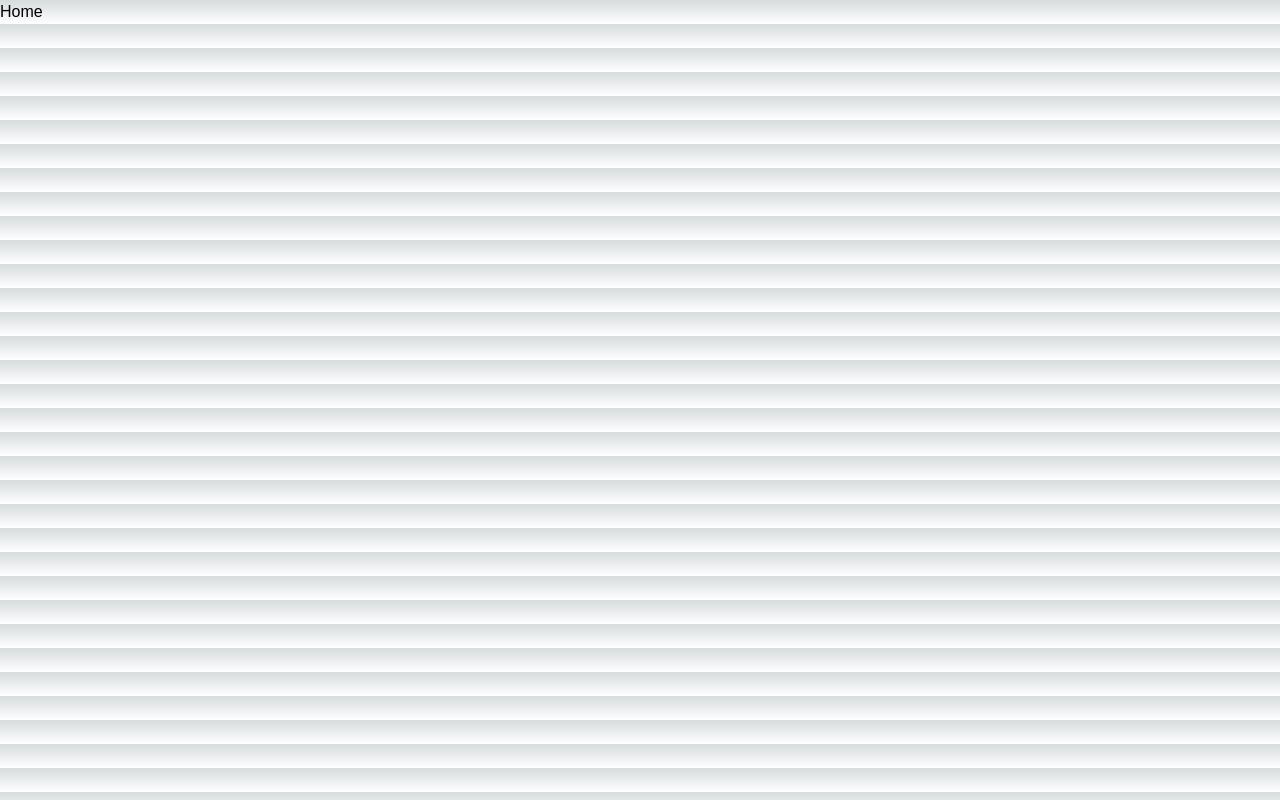
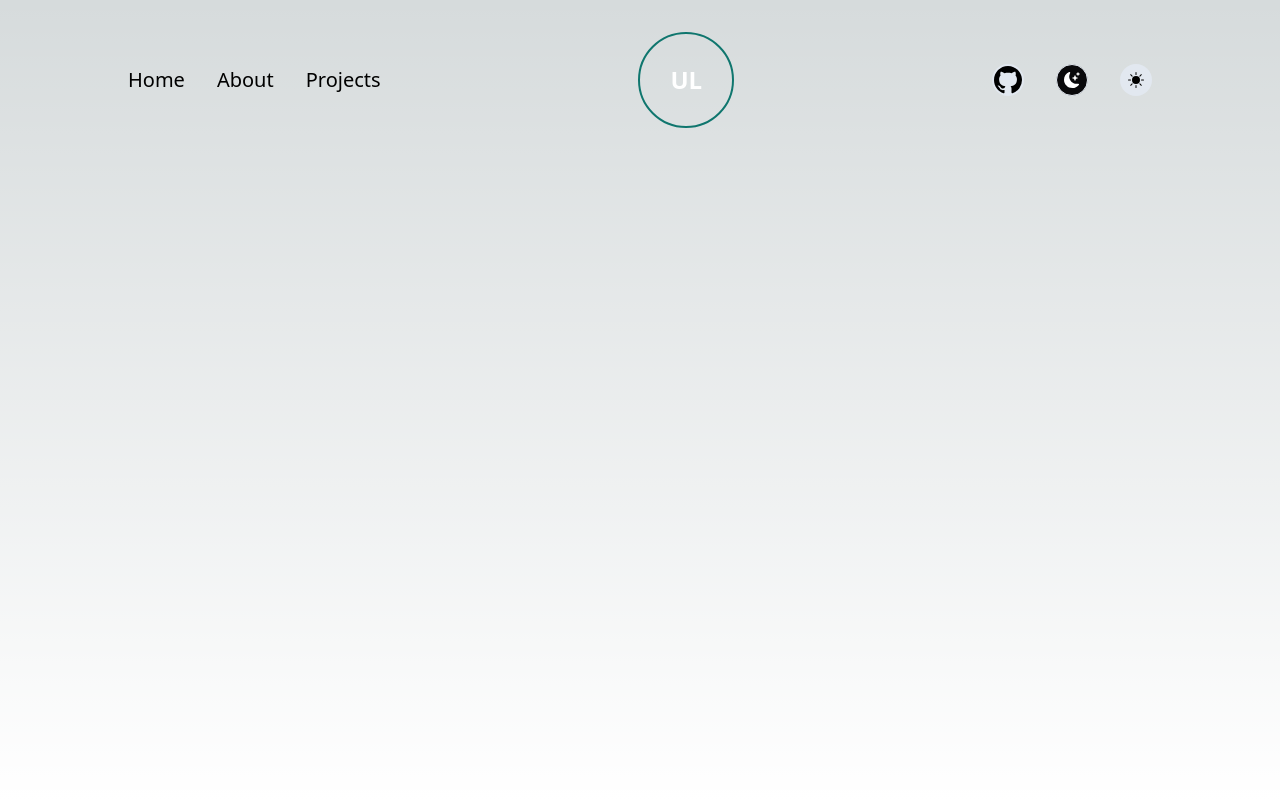
Before and after one commit to uyenlai/portfolio-website, a React (Vite) app: page / in a window 1280 px wide. Built offline with nearby package versions, Linux system fonts and the light colour scheme.

Commit message:
basic features for header done

```diff
--- a/package.json
+++ b/package.json
@@ -10,8 +10,10 @@
     "preview": "vite preview"
   },
   "dependencies": {
+    "framer-motion": "^10.17.12",
     "react": "^18.2.0",
-    "react-dom": "^18.2.0"
+    "react-dom": "^18.2.0",
+    "react-icons": "^4.12.0"
   },
   "devDependencies": {
     "@types/react": "^18.2.43",
--- a/src/App.jsx
+++ b/src/App.jsx
@@ -1,8 +1,16 @@
+import Icons from "./components/Icons";
+import Logo from "./components/Logo";
+import Navbar from "./components/Navbar";
+
 function App() {
   return (
-    <>
-      <main className="font-mont">Home</main>
-    </>
+    <main className="min-h-screen">
+      <header className="flex items-center justify-between w-full px-32 py-8 font-medium">
+        <Navbar />
+        <Logo />
+        <Icons />
+      </header>
+    </main>
   );
 }
 
--- /dev/null
+++ b/src/components/Icons.jsx
@@ -0,0 +1,31 @@
+import { BsGithub } from "react-icons/bs";
+import { BsMoonStarsFill } from "react-icons/bs";
+import { BsSunFill } from "react-icons/bs";
+import { motion } from "framer-motion";
+
+const Icons = () => {
+  return (
+    <div className="flex justify-center items-center gap-8">
+      <motion.li
+        className="list-none w-8 h-8 flex justify-center items-center rounded-full bg-slate-200 text-black"
+        whileHover={{ y: -5, scale: 1.1 }}
+      >
+        <a
+          href="https://github.com/uyenlai"
+          target="_blank"
+          rel="noopener noreferrer"
+        >
+          <BsGithub className="w-7 h-7" />
+        </a>
+      </motion.li>
+      <button className="w-8 h-8 flex justify-center items-center rounded-full bg-zinc-950 text-white border border-solid border-slate-200">
+        <BsMoonStarsFill className="cursor-pointer" />
+      </button>
+      <button className="w-8 h-8 flex justify-center items-center rounded-full bg-slate-200 text-black">
+        <BsSunFill className="cursor-pointer" />
+      </button>
+    </div>
+  );
+};
+
+export default Icons;
--- /dev/null
+++ b/src/components/Logo.jsx
@@ -0,0 +1,27 @@
+import { motion } from "framer-motion";
+
+const Logo = () => {
+  return (
+    <motion.div
+      whileHover={{
+        backgroundColor: [
+          "#121212",
+          "rgba(131,58,180,1)",
+          "rgba(253,29,29,1)",
+          "rgba(252,176,69,1)",
+          "rgba(131,58,180,1)",
+          "#121212",
+        ],
+        border: "none",
+        transition: { duration: 1.5, repeat: Infinity },
+      }}
+      className="w-24 h-24 rounded-full border-2 border-teal-700 border-solid flex justify-center items-center cursor-pointer"
+    >
+      <a href="/" className="text-2xl text-white font-bold">
+        UL
+      </a>
+    </motion.div>
+  );
+};
+
+export default Logo;
--- /dev/null
+++ b/src/components/Navbar.jsx
@@ -0,0 +1,38 @@
+import { motion } from "framer-motion";
+
+const Navbar = () => {
+  const variants = {
+    default: { width: "0" },
+    hover: { width: "100%" },
+  };
+
+  return (
+    <nav className="flex list-none gap-8">
+      <motion.li className="text-xl relative w-full" whileHover="hover">
+        <a href="/">Home</a>
+        <motion.div
+          className="h-[0.5px] bg-white absolute"
+          variants={variants}
+        ></motion.div>
+      </motion.li>
+
+      <motion.li className="text-xl relative w-full" whileHover="hover">
+        <a href="/about">About</a>
+        <motion.div
+          className="h-[0.5px] bg-white absolute"
+          variants={variants}
+        ></motion.div>
+      </motion.li>
+
+      <motion.li className="text-xl relative w-full" whileHover="hover">
+        <a href="/projects">Projects</a>
+        <motion.div
+          className="h-[0.5px] bg-white absolute"
+          variants={variants}
+        ></motion.div>
+      </motion.li>
+    </nav>
+  );
+};
+
+export default Navbar;
```
Also changed, not shown: 1 other file (tests, documents, lock files or other folders).
